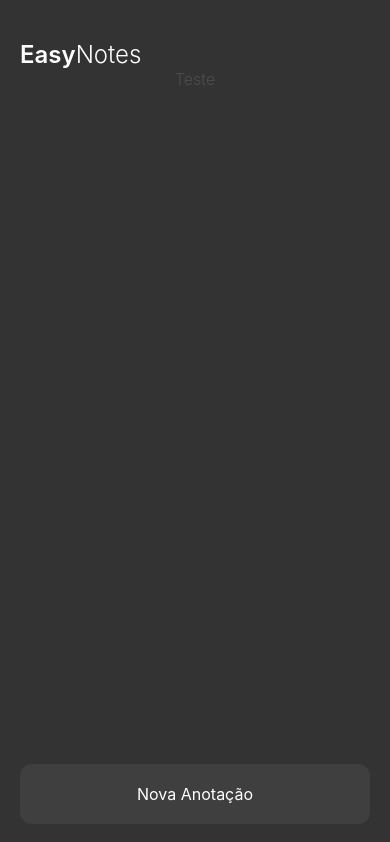
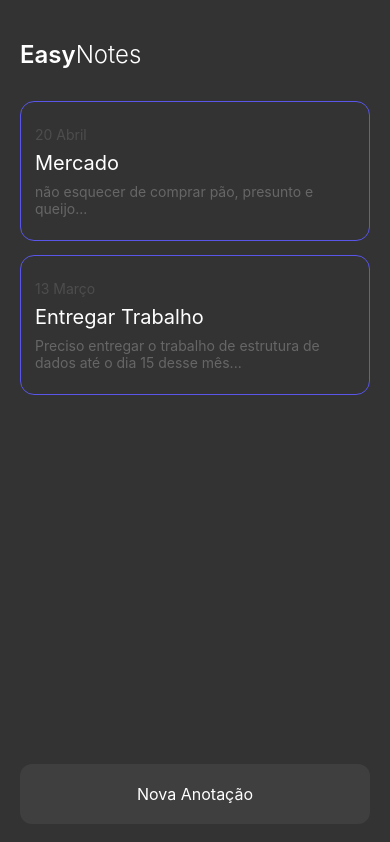
Before and after one commit to rogeritael/EasyNotes, a React Native app: screen / in a window 390 px wide. Built offline with nearby package versions, Linux system fonts and the light colour scheme.

Commit message:
[componente] NoteCard, [feature] Mock de Notas

```diff
--- /dev/null
+++ b/src/components/NoteCard/index.tsx
@@ -0,0 +1,13 @@
+import { NoteProps } from "../../types/NoteProps";
+import { Text } from "../Text";
+import { CardContainer } from "./styles";
+
+export function NoteCard({ title, content, categories, time_limit, created_at }: NoteProps){
+    return(
+        <CardContainer>
+            <Text size={14} color="#ffffff20">{created_at}</Text>
+            <Text size={20}>{title}</Text>
+            <Text size={14} color="#ffffff40">{content}...</Text>
+        </CardContainer>
+    )
+}
--- /dev/null
+++ b/src/components/NoteCard/styles.ts
@@ -0,0 +1,11 @@
+import styled from "styled-components/native";
+
+export const CardContainer = styled.TouchableOpacity`
+    border: 1px solid #5956E9;
+    justify-content: center;
+    gap: 8px;
+    padding: 14px;
+    min-width: 100%;
+    border-radius: 14px;
+    min-height: 140px;
+`
--- a/src/mocks/notes.ts
+++ b/src/mocks/notes.ts
@@ -4,13 +4,13 @@ export const notes = [
         content: 'não esquecer de comprar pão, presunto e queijo',
         categories: ['compras'],
         time_limit: '',
-        created_at: ''
+        created_at: '20 Abril'
     },
     {
         title: 'Entregar Trabalho',
         content: 'Preciso entregar o trabalho de estrutura de dados até o dia 15 desse mês',
         categories: ['faculdade'],
         time_limit: '',
-        created_at: ''
+        created_at: '13 Março'
     },
 ]
--- /dev/null
+++ b/src/types/NoteProps.ts
@@ -0,0 +1,7 @@
+export interface NoteProps {
+    title: string,
+    content: string,
+    categories: string[],
+    time_limit: string,
+    created_at: string,
+}
--- a/src/views/Main/index.tsx
+++ b/src/views/Main/index.tsx
@@ -2,6 +2,8 @@ import { CreateButton } from "../../components/CreateButton";
 import { Text } from "../../components/Text";
 import { Container, NotesArea, Footer, FooterContainer } from "./styles";
 import { notes } from "../../mocks/notes";
+import { NoteCard } from "../../components/NoteCard";
+import { FlatList } from "react-native";
 
 export function Main(){
     return (
@@ -12,7 +14,21 @@ export function Main(){
 
             <NotesArea style={{ justifyContent: `${notes.length < 1 ? 'center': 'flex-start'}` }}>
                 { notes.length === 0 && (<Text color="#ffffff20" weight="300">Nenhuma nota adicionada</Text>)}
-                <Text color="#ffffff20" weight="300">Teste</Text>
+                <FlatList
+                    data={notes}
+                    style={{ marginTop: 32}}
+                    contentContainerStyle={{ gap: 14 }}
+                    renderItem={({ item: note }) => (
+                        <NoteCard
+                            key={note.title}
+                            title={note.title}
+                            content={note.content}
+                            categories={note.categories}
+                            created_at={note.created_at}
+                            time_limit={note.time_limit}
+                        />
+                    )}
+                />
             </NotesArea>
 
             <FooterContainer>
--- a/src/views/Main/styles.ts
+++ b/src/views/Main/styles.ts
@@ -9,7 +9,6 @@ export const Container = styled.SafeAreaView`
 export const NotesArea = styled.View`
     flex: 1;
     align-items: center;
-    /* justify-content: center; */
 `
 
 export const FooterContainer = styled.View``
```
